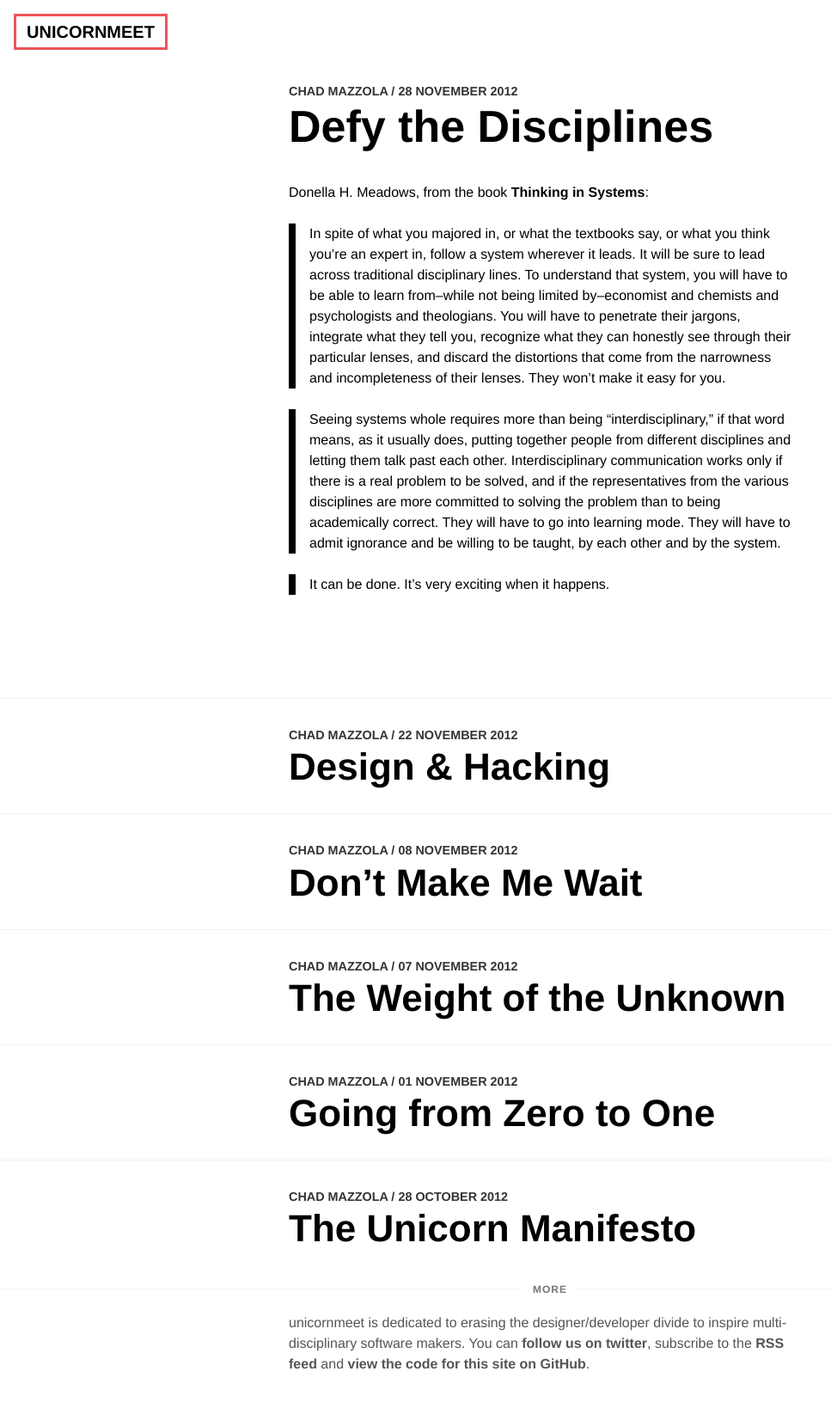
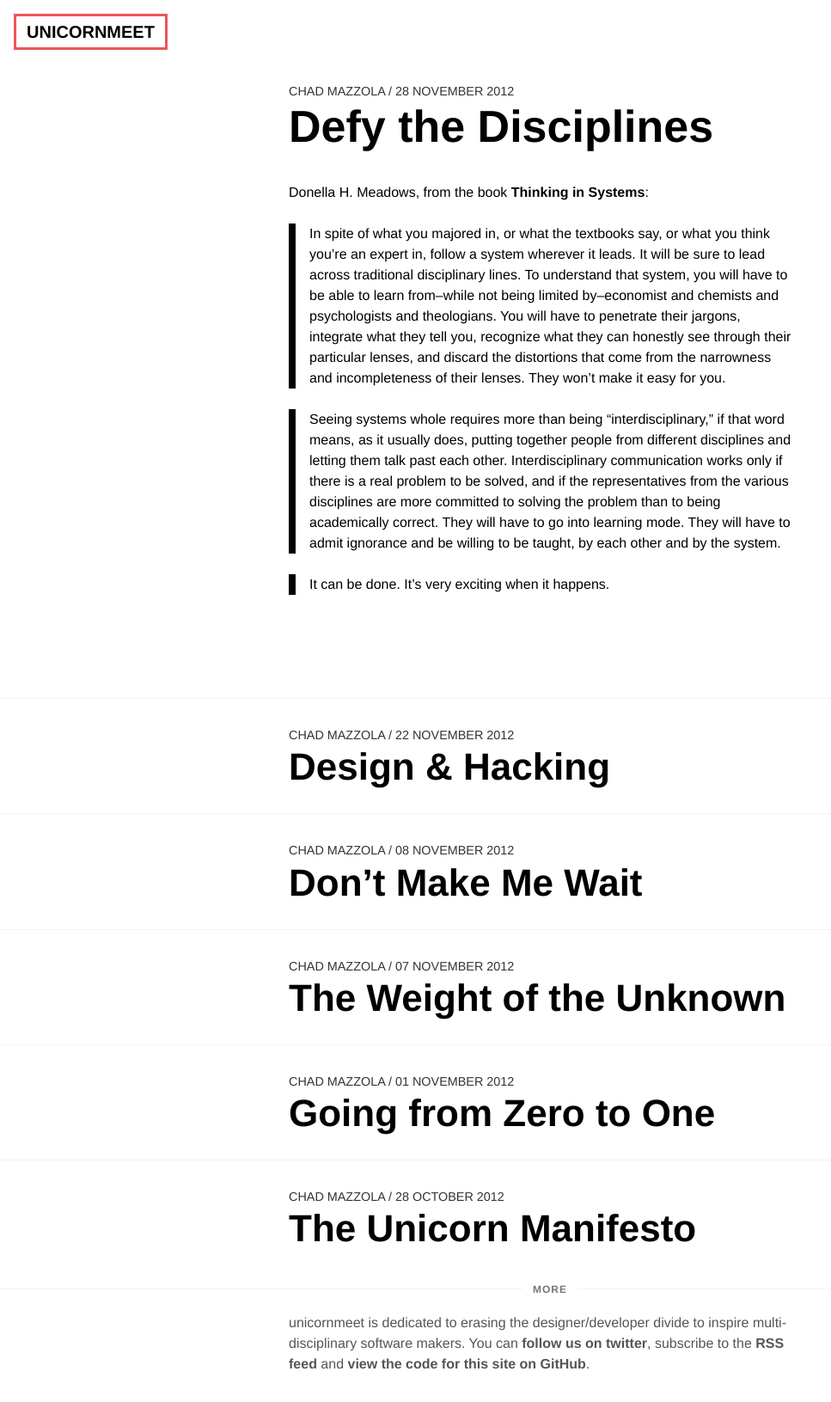
Before and after one commit to ehmorris/unicornmeet, a Jekyll site: the page built from index.html, in a window 1280 px wide. Shown: the whole page at 86% size, without its empty margins (0-967 px from the left). Built offline with Jekyll 4.4.1, drawn with Linux system fonts in a browser that asks for light colours; Markdown is read by kramdown in place of the engine named in the settings.

Commit message:
Tweak post meta styles and mobile header styles.

```diff
--- a/stylesheets/application.css
+++ b/stylesheets/application.css
@@ -123,13 +123,13 @@ header {
     .container .post p.meta {
       color: #333;
       font-size: 0.9em;
-      font-weight: 700;
+      font-weight: 400;
       margin: 0 0 0.25em 0;
       text-transform: uppercase; }
       .container .post p.meta a {
         border: 0;
         color: inherit;
-        font-weight: 700;
+        font-weight: inherit;
         text-decoration: none; }
         .container .post p.meta a:hover {
           border-bottom: 1px solid #777; }
@@ -159,8 +159,10 @@ header {
   .container .post-container .post {
     padding-left: 1em;
     padding-right: 1em; }
-    .container .post-container .post h2 {
-      font-size: 2.5em; } }
+    .container .post-container .post .post-info h2 {
+      font-size: 2.5em; }
+  .container .post-container:not(:first-child) .post .post-info h2 {
+    font-size: 1.75em; } }
 footer {
   color: #555;
   margin: 0 auto;
```
Also changed, not shown: stylesheets/scss/_post.scss (+14 -7 lines).
